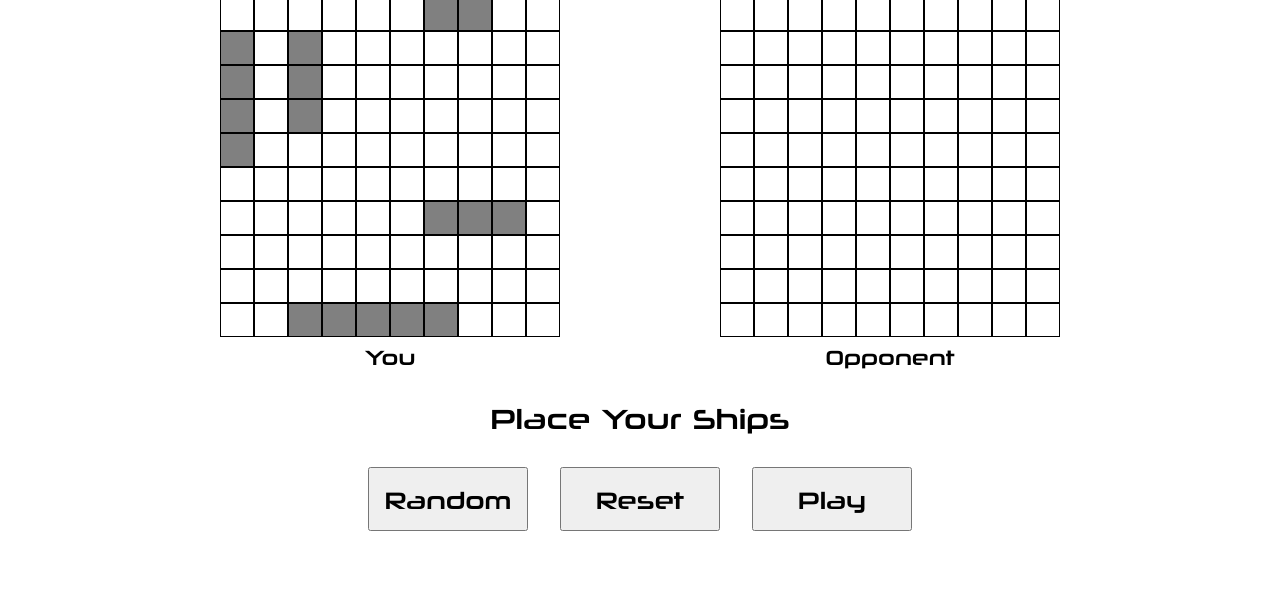
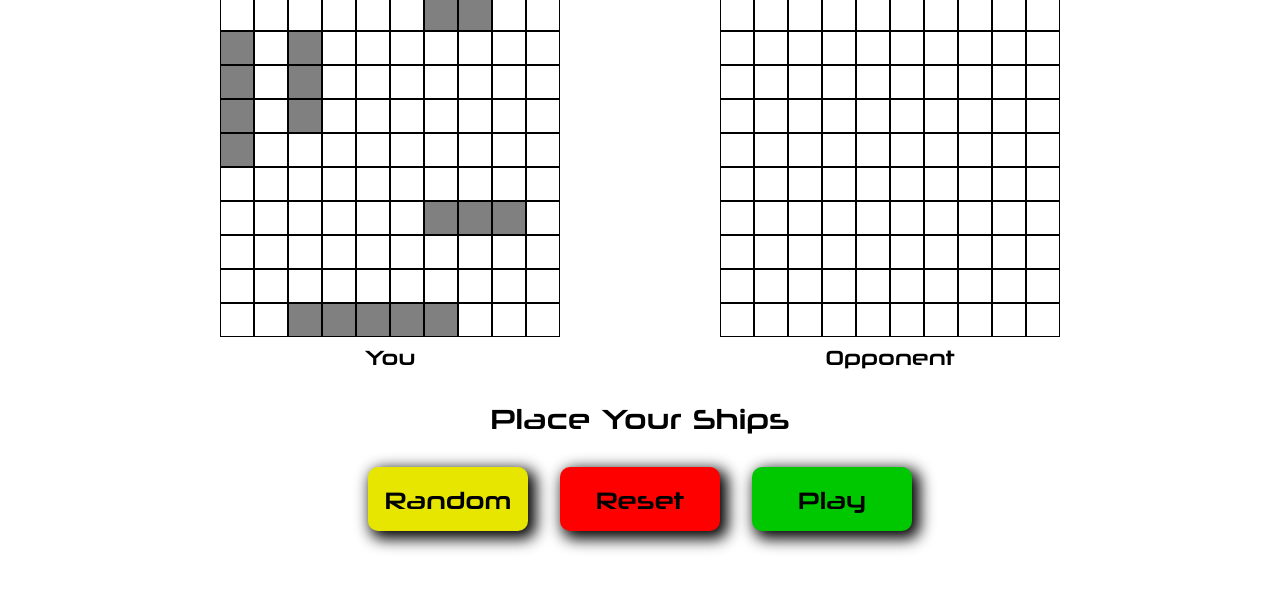
Before and after one commit to dylen400mh/battleship, a website built with webpack: page dist/index.html in a window 1280 px wide. Shown: the part 112-702 px from the top of the page. Built offline with nearby package versions, Linux system fonts and the light colour scheme.

Commit message:
Add button styles/colours

```diff
--- a/src/styles/style.css
+++ b/src/styles/style.css
@@ -102,4 +102,33 @@ button {
   width: 10rem;
   height: 4rem;
   font-size: 1.5rem;
+  outline: none;
+  border: 0;
+  border-radius: 10px;
+  -webkit-box-shadow: 5px 5px 15px 5px #000000;
+  box-shadow: 5px 5px 15px 3px #000000;
 }
+
+#reset-button {
+  background: red;
+}
+
+#reset-button:hover {
+  background: rgba(255, 0, 0, 0.7);
+}
+
+#play-button {
+  background: rgb(0, 200, 0);
+}
+
+#play-button:hover {
+  background: rgba(0, 200, 0, 0.7);
+}
+
+#random-button {
+  background: rgb(230, 230, 0);
+}
+
+#random-button:hover {
+  background: rgba(230, 230, 0, 0.7);
+}
```
Also changed, not shown: dist/main.js.
